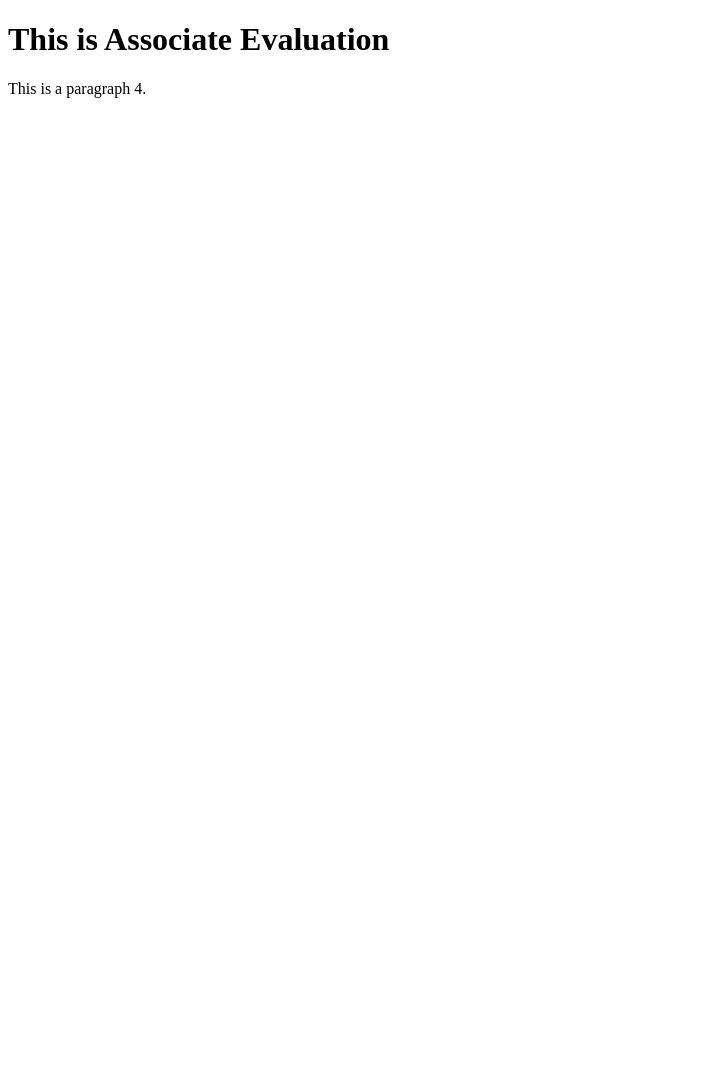
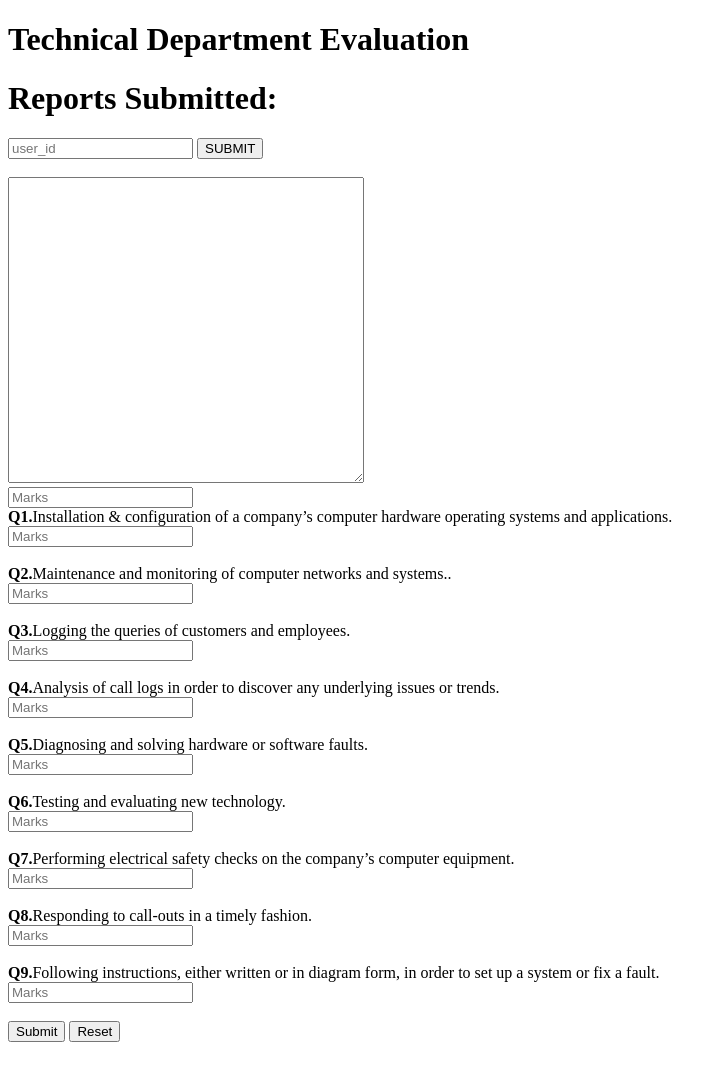
Before and after one commit to shubhamdarekar/VESITHACKS2019, a Django app: page /evaluateTechnicalDept/ in a window 1280 px wide. Shown: the whole page, without its empty margins (0-723 px from the left). Before the commit the page ends 98 px from the top, so only its background shows below. Run offline with Django 3.2, Linux system fonts and the light colour scheme.

Commit message:
Update Technical dept evaluation

```diff
--- a/VESITHACKS19/EvaluationApp/templates/EvaluationApp/evaluateTechnicalDept.html
+++ b/VESITHACKS19/EvaluationApp/templates/EvaluationApp/evaluateTechnicalDept.html
@@ -2,12 +2,93 @@
 <html>
 <head>
 <meta charset="utf-8">
-<title>Page Title</title>
+<title>Tech-dept Evaluation</title>
 </head>
 <body>
 
-<h1>This is Associate Evaluation</h1>
-<p>This is a paragraph 4.</p>
+<div>
+    <form>
+        <tr>
+            <td>
+                <h1>Technical Department Evaluation</h1>
+                <h1>Reports Submitted:</h1>
+            </td>
+            <td>
+                <input type="text" placeholder="user_id" name="user_id">
+            </td>
+            <td>
+                <button type="button" name="button" class="button" >SUBMIT</button><br><br>
+            </td>
+            <td>
+                <textarea class="report"name="Comments" rows="20" cols="80" style="width:350px;"></textarea><br>
+            </td>
+            <td>
+                <input type="number" placeholder="Marks" name="marks"><br>
+            </td>
+        </tr>
+    </form>
+    <form>
+        <tr>
+            <td>
+                <label>
+                <strong>Q1.</strong>Installation & configuration of a company’s computer hardware operating systems and applications.<br>
+                </label>
+                <input type="number" placeholder="Marks" name="marks1"><br><br>
+
+            </td>
+            <td>
+                <label>
+                <strong>Q2.</strong>Maintenance and monitoring of computer networks and systems..<br>
+                <input type="number" placeholder="Marks" name="marks2"><br><br>
+                </label>
+            </td>
+            <td>
+                <label>
+                <strong>Q3.</strong>Logging the queries of customers and employees.<br>
+                </label>
+                <input type="number" placeholder="Marks" name="marks3"><br><br>
+            </td>
+            <td>
+                <label>
+                <strong>Q4.</strong>Analysis of call logs in order to discover any underlying issues or trends.<br>
+                </label>
+                <input type="number" placeholder="Marks" name="marks4"><br><br>
+            </td>
+            <td>
+                <label>
+                <strong>Q5.</strong>Diagnosing and solving hardware or software faults.<br>
+                </label>
+                <input type="number" placeholder="Marks" name="marks5"><br><br>
+            </td>
+            <td>
+                <label>
+                <strong>Q6.</strong>Testing and evaluating new technology.<br>
+                </label>
+                <input type="number" placeholder="Marks" name="marks6"><br><br>
+            </td>
+            <td>
+                <label>
+                <strong>Q7.</strong>Performing electrical safety checks on the company’s computer equipment.<br>
+                </label>
+                <input type="number" placeholder="Marks" name="marks7"><br><br>
+            </td>
+            <td>
+                <label>
+                <strong>Q8.</strong>Responding to call-outs in a timely fashion.<br>
+                </label>
+                <input type="number" placeholder="Marks" name="marks8"><br><br>
+            </td>
+            <td>
+                <label>
+                <strong>Q9.</strong>Following instructions, either written or in diagram form, in order to set up a system or fix a fault.<br>
+                </label>
+                <input type="number" placeholder="Marks" name="marks9"><br><br>
+            </td>
+        </tr>
+        <button type="submit" name="button" class="button" >Submit</button>
+        <button type="reset" name="button" class="button" >Reset</button><br><br>
+    </form>
+</div>
 
 </body>
 </html>
```
